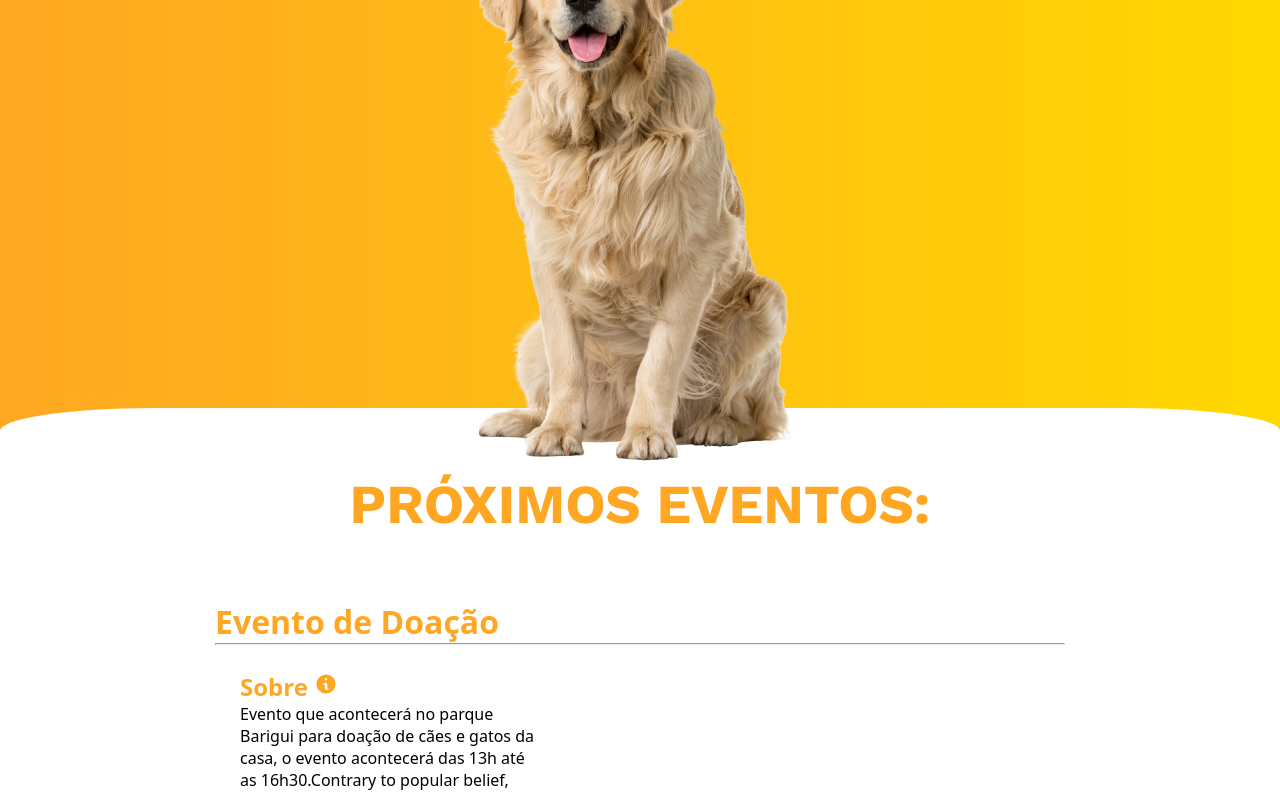
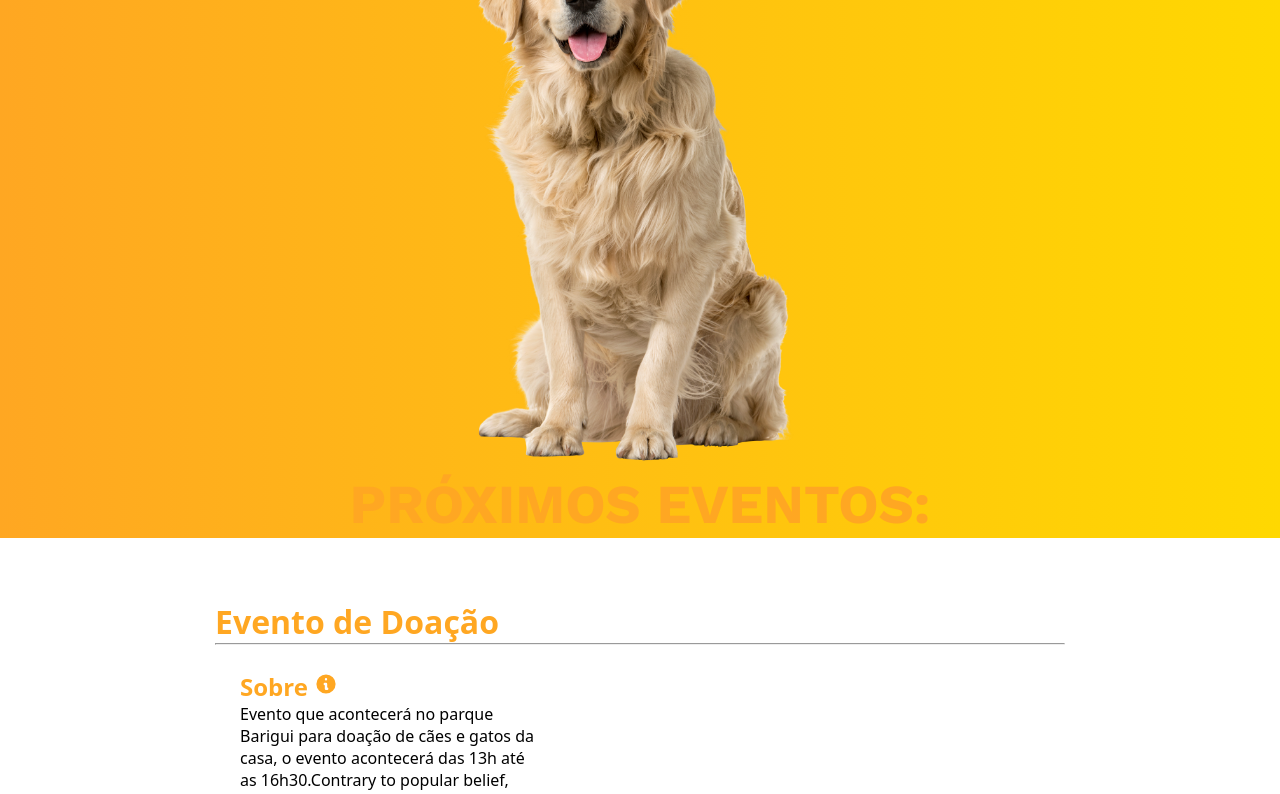
Before and after one commit to Felpasw/Project-a.p.a.c.l, a React (Create React App) app: page /Events in a window 1280 px wide. Shown: the part 403-1197 px from the top of the page. Built offline with nearby package versions, Linux system fonts and the light colour scheme.

Commit message:
Update index.tsx

```diff
--- a/src/presentation/pages/Events/index.tsx
+++ b/src/presentation/pages/Events/index.tsx
@@ -100,7 +100,7 @@ const Subtitle = styled.div`
   justify-content: center;
   border-radius: 12%;
   margin-top: -10.2%;
-  background-color: #ffff;
+  background-color: inherit;
   z-index: 0;
 
 `
```
